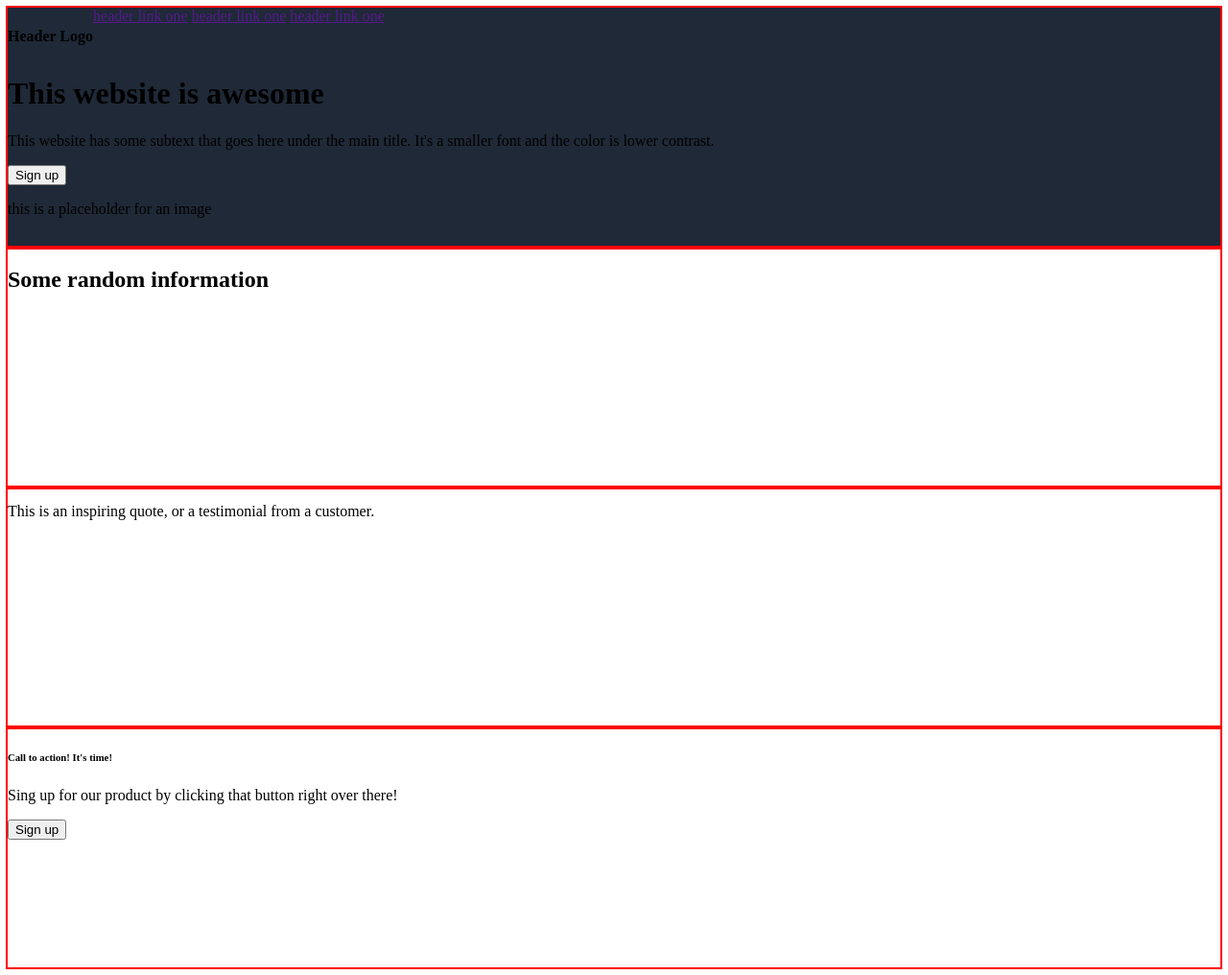
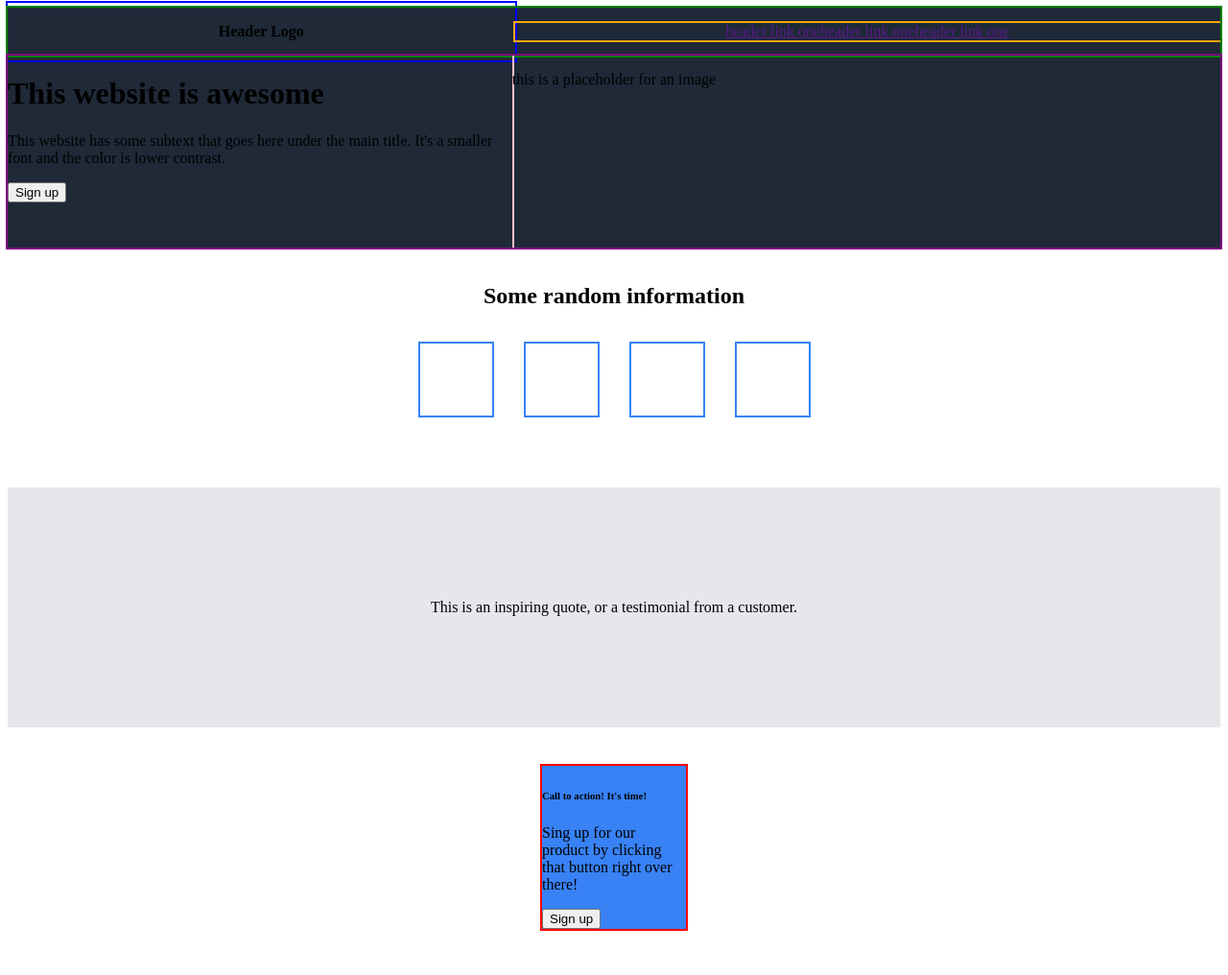
Before and after one commit to teige6/O-Project-1, a plain HTML site: page index.html in a window 1280 px wide. Shown: the whole page at 96% size. Drawn offline with Linux system fonts and the light colour scheme.

Commit message:
Added flex boxes with colors on all sections

```diff
--- a/style.css
+++ b/style.css
@@ -4,17 +4,104 @@
 }
 
 .sect1, .sect2, .sect3, .sect4 {
-    outline: 2px solid red ;
     height: 250px;
     flex: 1 1 auto;
 }
 
 
 .sect1 {
+    display: flex;
+    flex-direction: column;
     background-color: #1f2937;
+
 }
 
 .header-tab {
     height: 50px;
+    outline: 2px solid green;
     display: flex;
+    align-items: center;
 }
+
+
+.header-logo {
+    display: flex;
+    justify-content: center;
+    outline: 2px solid blue;
+    flex: 1 1 auto;
+}
+
+
+
+.header-link {
+    display: flex;
+    justify-content: center;
+    outline: 2px solid orange;
+    flex: 1 1 auto;
+}
+
+
+.sect1-body {
+    display: flex;
+    height: 200px;
+    outline: 2px solid purple;
+}
+
+.sect1-left {
+
+    flex: 1 1 0;
+    outline: 2px solid pink;
+
+}
+
+
+.sect1-right {
+    flex: 1 1 auto;
+}
+
+.sect2 {
+
+}
+
+.sect2-header {
+    height: 100px;
+    display: flex;
+    justify-content: center;
+    align-items: center;
+}
+
+
+.sect3 {
+    display: flex;
+    justify-content: center;
+    align-items: center;
+    background-color: #e5e7eb;
+
+}
+
+.sect-body {
+    display: flex;
+    justify-content: center;
+    align-items: center;
+    gap: 35px;
+}
+
+.sect-body div {
+    height: 75px;
+    width: 75px;
+    outline: 2px solid #3882f6;
+}
+
+
+.sect4 {
+    display: flex;
+    justify-content: center;
+    align-items: center;
+}
+
+.signup-floor {
+    background-color: #3882f6;
+    outline: 2px solid red;
+    width: 150px;
+    height: auto;
+}
```
